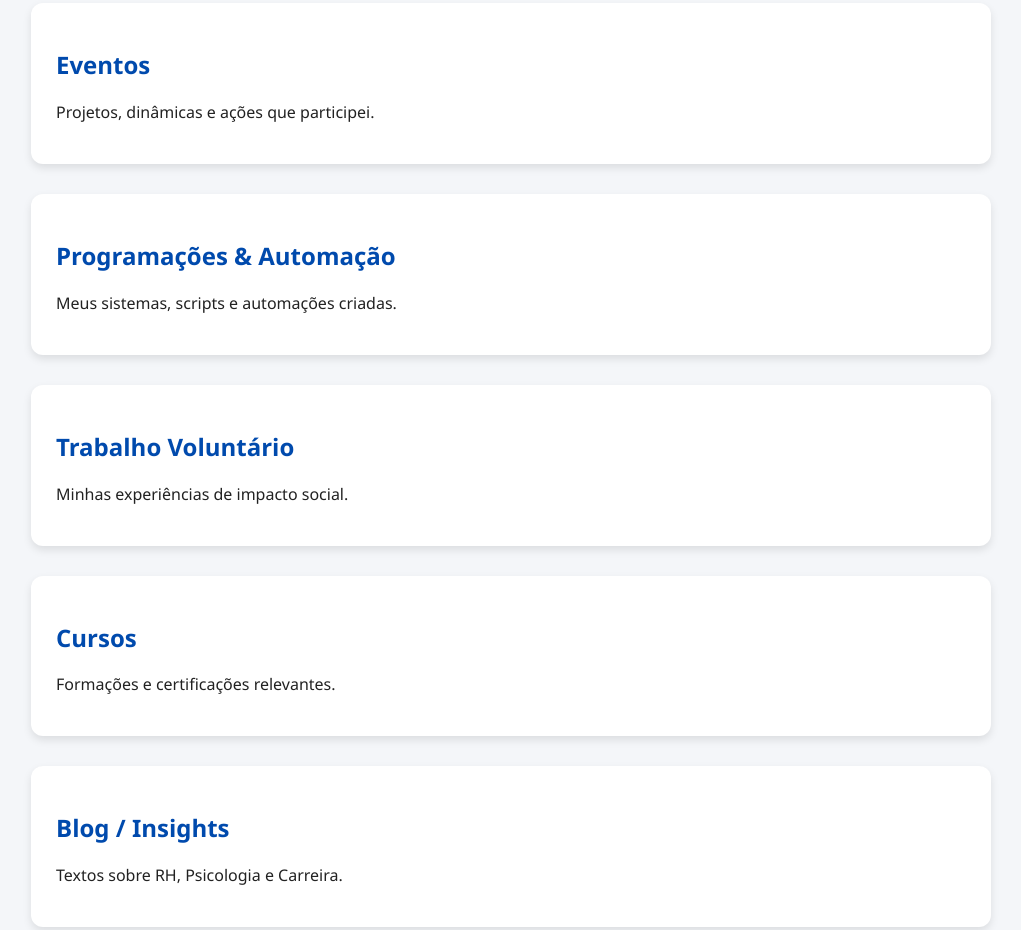
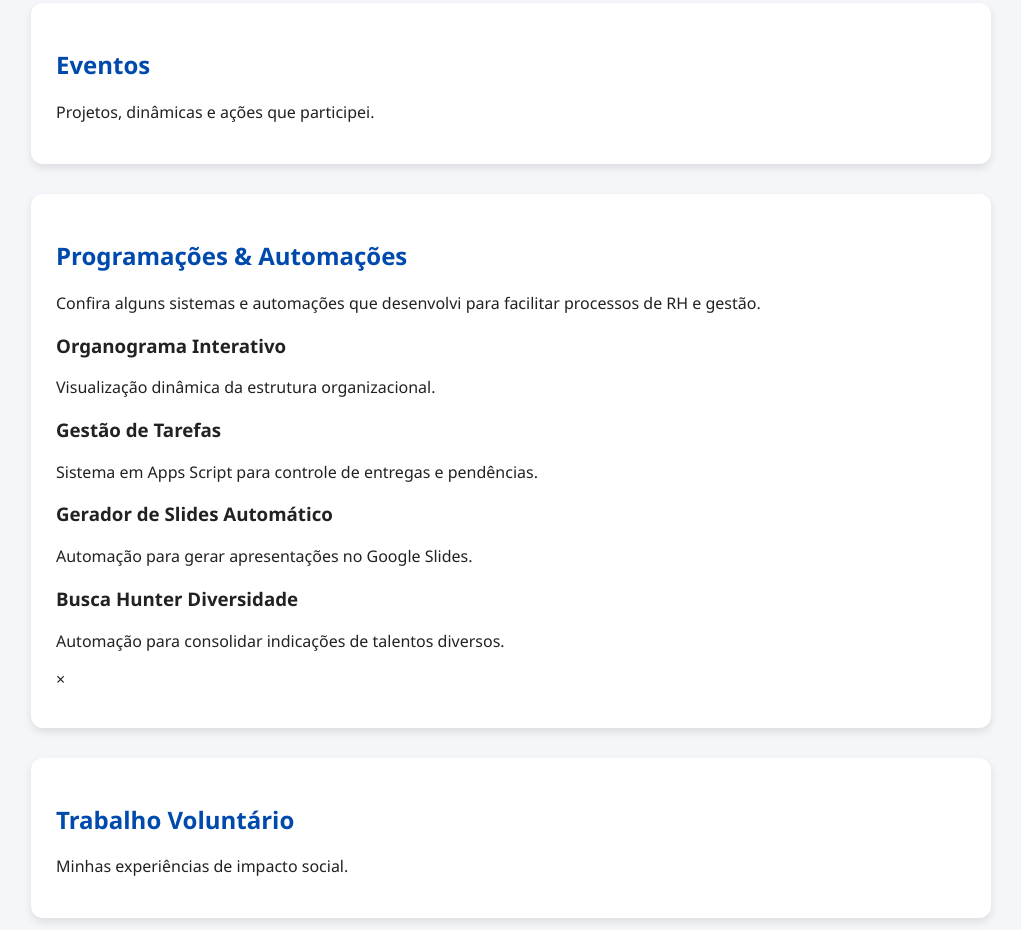
Before and after one commit to Matheustj35/matheus-portfolio, a plain HTML site: page index.html in a window 1280 px wide. Shown: the part 757-1687 px from the top of the page, without its empty margins (129-1150 px from the left). Drawn offline with Linux system fonts and the light colour scheme.

Commit message:
Update index.html

```diff
--- a/index.html
+++ b/index.html
@@ -42,10 +42,40 @@
       <p>Projetos, dinâmicas e ações que participei.</p>
     </section>
 
-    <section id="programacoes">
-      <h2>Programações & Automação</h2>
-      <p>Meus sistemas, scripts e automações criadas.</p>
-    </section>
+<section id="programacoes">
+  <h2>Programações & Automações</h2>
+  <p>Confira alguns sistemas e automações que desenvolvi para facilitar processos de RH e gestão.</p>
+
+  <div class="cards-container">
+    <div class="card" onclick="abrirProjeto('Organograma Interativo')">
+      <h3>Organograma Interativo</h3>
+      <p>Visualização dinâmica da estrutura organizacional.</p>
+    </div>
+
+    <div class="card" onclick="abrirProjeto('Gestão de Tarefas')">
+      <h3>Gestão de Tarefas</h3>
+      <p>Sistema em Apps Script para controle de entregas e pendências.</p>
+    </div>
+
+    <div class="card" onclick="abrirProjeto('Gerador de Slides')">
+      <h3>Gerador de Slides Automático</h3>
+      <p>Automação para gerar apresentações no Google Slides.</p>
+    </div>
+
+    <div class="card" onclick="abrirProjeto('Busca Hunter Diversidade')">
+      <h3>Busca Hunter Diversidade</h3>
+      <p>Automação para consolidar indicações de talentos diversos.</p>
+    </div>
+  </div>
+
+  <div id="projetoModal" class="modal">
+    <div class="modal-content">
+      <span class="fechar" onclick="fecharProjeto()">&times;</span>
+      <pre id="codigoSimulado"></pre>
+    </div>
+  </div>
+</section>
+
 
     <section id="voluntariado">
       <h2>Trabalho Voluntário</h2>
```
